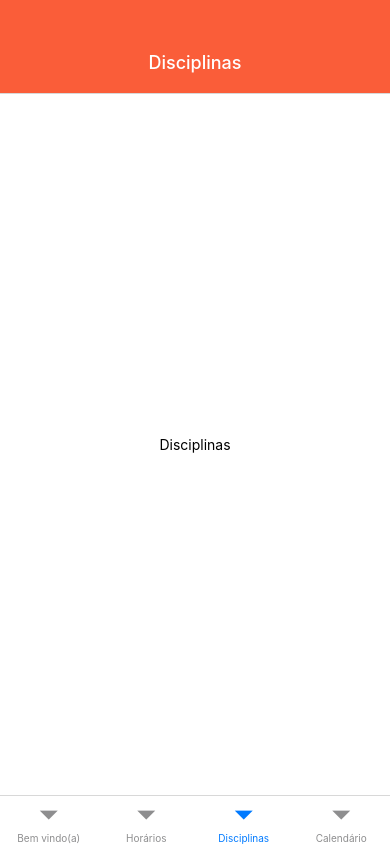
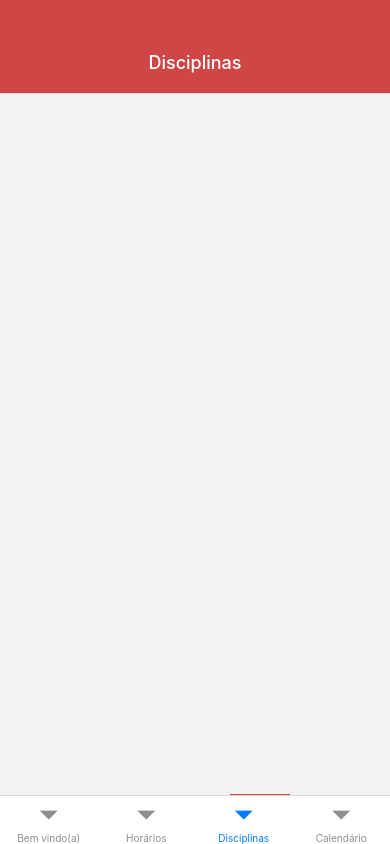
Before and after one commit to SFernandoS/Agenda-G3-App, a React Native app in the folder SuperAgenda/: screen /Disciplinas in a window 390 px wide. Built offline with nearby package versions, Linux system fonts and the light colour scheme.

Commit message:
Criação do botao

```diff
--- a/SuperAgenda/App.tsx
+++ b/SuperAgenda/App.tsx
@@ -50,7 +50,7 @@ function Tabs(){
           headerStatusBarHeight: 30,
           headerTintColor:"#FFFFFF",
           headerStyle: {
-          backgroundColor: "#FA5D39",
+          backgroundColor: "#CF4646",
           },
         }}
         />
@@ -62,7 +62,7 @@ function Tabs(){
           headerStatusBarHeight: 30,
           headerTintColor:"#FFFFFF",
           headerStyle: {
-          backgroundColor: "#FA5D39",
+          backgroundColor: "#CF4646",
           },
         }}
         />
@@ -74,7 +74,7 @@ function Tabs(){
           headerStatusBarHeight: 30,
           headerTintColor:"#FFFFFF",
           headerStyle: {
-          backgroundColor: "#FA5D39",
+          backgroundColor: "#CF4646",
           },
         }}
         />
@@ -86,7 +86,7 @@ function Tabs(){
           headerStatusBarHeight: 30,
           headerTintColor:"#FFFFFF",
           headerStyle: {
-          backgroundColor: "#FA5D39",
+          backgroundColor: "#CF4646",
           },
         }}
         />
--- a/SuperAgenda/src/screens/Discipline/index.tsx
+++ b/SuperAgenda/src/screens/Discipline/index.tsx
@@ -1,21 +1,45 @@
-import { StatusBar } from 'expo-status-bar';
 import React from 'react';
-import { StyleSheet, Text, View } from 'react-native';
+import { StyleSheet, Text, TouchableOpacity, View } from 'react-native';
 
+export default function Discipline() {
+    return (
+     <View style={styles.container}>
+      <TouchableOpacity
+        style={styles.button}
+        onPress={() => alert('Você apertou o botao')}
+      >
+        <Text
+        style={styles.font}
+        >+</Text>
+      </TouchableOpacity>
+    </View>
+    );
+  }
 
-export default function Perfil() {
-  return (
-    <View style={styles.container}>
-      <Text> Disciplinas </Text>
-    </View>
-  );
-}
 
 const styles = StyleSheet.create({
   container: {
-    flex: 1,
-    backgroundColor: '#fff',
+    alignItems: "flex-end",
+    paddingHorizontal: 100,
+    paddingVertical: 700,
+
+
+  },
+  button: {
+    opacity:110,
+    width: 60,
+    height: 60,
+    backgroundColor: "#CF4646",
     alignItems: 'center',
     justifyContent: 'center',
+  paddingBottom: 10
+
   },
+  font:{
+
+      color: "white",
+      fontSize: 50,
+
+  },
+
 });
--- a/SuperAgenda/src/screens/Home/index.tsx
+++ b/SuperAgenda/src/screens/Home/index.tsx
@@ -2,7 +2,7 @@ import React from 'react';
 import { ImageBackground, Text, View } from 'react-native';
 import aboutStyle from "./style";
 
-export default function Home( { navigation }) {
+export default function Home() {
   return (
     <View style={aboutStyle.container}>
       <ImageBackground
--- a/SuperAgenda/tsconfig.json
+++ b/SuperAgenda/tsconfig.json
@@ -1,6 +1,7 @@
 {
   "extends": "expo/tsconfig.base",
   "compilerOptions": {
+    "jsx": "react",
     "strict": true
   }
 }
```
Also changed, not shown: SuperAgenda/src/screens/Discipline/Form/index.tsx (added, +67 -0 lines).
